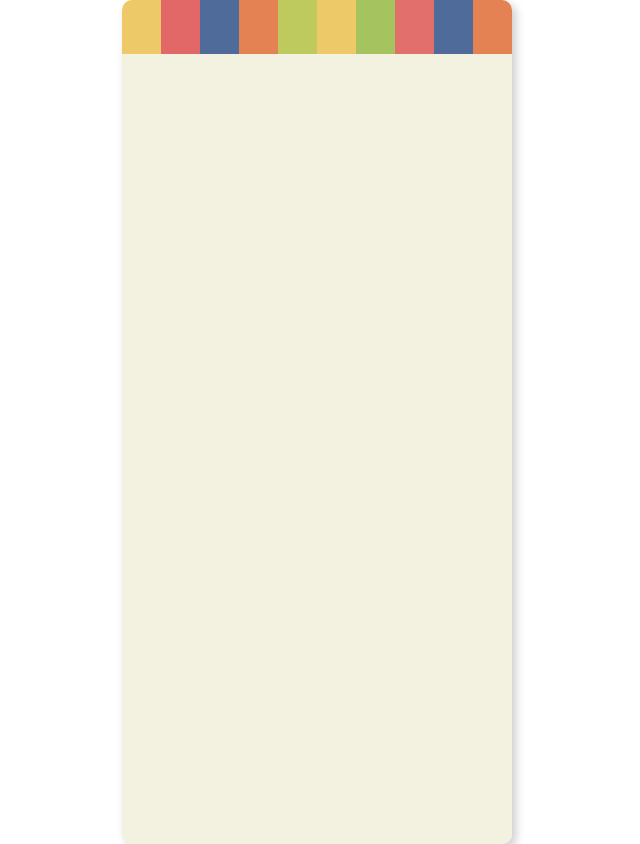
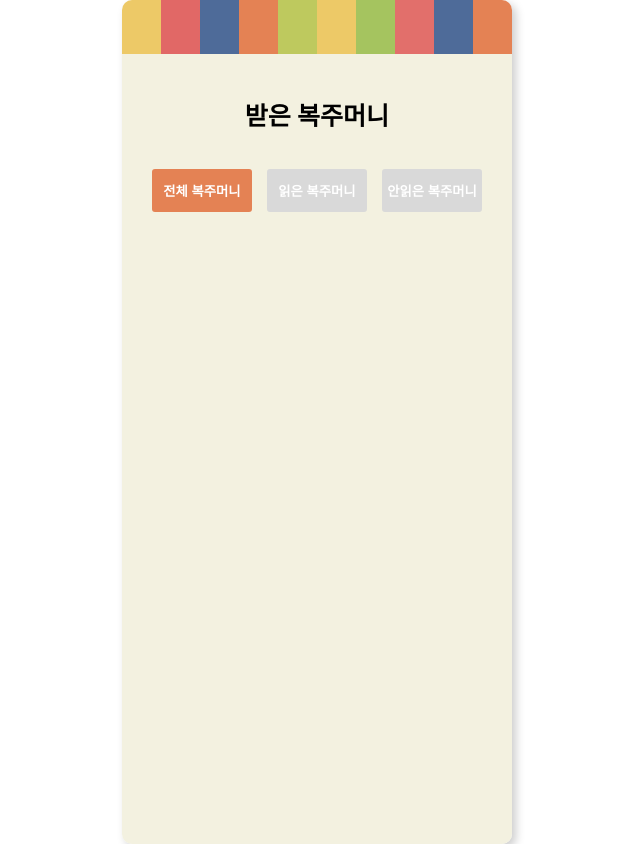
Before and after one commit to HNY-6/LuckyLetter-FE, a React (Create React App) app: page /mypocket in a window 1280 px wide. Before the commit this address had no page. Shown: the whole page, without its empty margins (323-963 px from the left). Built offline with nearby package versions, Linux system fonts and the light colour scheme.

Commit message:
Add: mypocket 라우터 추가 및 Layout 코드 일부 수정

```diff
--- a/src/pages/ReadMyPocket.tsx
+++ b/src/pages/ReadMyPocket.tsx
@@ -1,17 +1,16 @@
 import TabButtonList from "@/components/ReadMyPocket/TabButtonList";
 import PageDescParagraph from "@/components/UI/PageDescParagraph";
-import WrapperBox from "@/components/UI/WrapperBox";
 
 const ReadMyPocket = () => {
   return (
-    <WrapperBox>
+    <>
       <PageDescParagraph>받은 복주머니</PageDescParagraph>
       {/* 탭 메뉴 컴포넌트 */}
       <TabButtonList />
       {/* 받은 복주머니 데이터 리스트 */}
 
       {/* 페이지네이션 버튼 */}
-    </WrapperBox>
+    </>
   );
 };
 
--- a/src/routes/AppRoutes.tsx
+++ b/src/routes/AppRoutes.tsx
@@ -1,12 +1,14 @@
 import { Route, Routes } from "react-router-dom";
 import Home from "@/pages/Home";
 import Login from "@/pages/Login";
+import ReadMyPocket from "@/pages/ReadMyPocket";
 
 const AppRoutes = () => {
   return (
     <Routes>
-      <Route path='/' element={<Home />}></Route>
-      <Route path='/login' element={<Login />}></Route>
+      <Route path="/" element={<Home />}></Route>
+      <Route path="/login" element={<Login />}></Route>
+      <Route path="/mypocket" element={<ReadMyPocket />}></Route>
     </Routes>
   );
 };
--- a/src/style/Layout.tsx
+++ b/src/style/Layout.tsx
@@ -1,4 +1,4 @@
-import WrapperBoxStyle from "@/components/UI/WrapperBoxStyle";
+import WrapperBox from "@/components/UI/WrapperBox";
 import { ReactNode } from "react";
 import styled from "styled-components";
 
@@ -13,7 +13,7 @@ const MainLayout = styled.main`
 const Layout = ({ children }: { children: ReactNode }) => {
   return (
     <MainLayout>
-      <WrapperBoxStyle>{children}</WrapperBoxStyle>
+      <WrapperBox>{children}</WrapperBox>
     </MainLayout>
   );
 };
```
